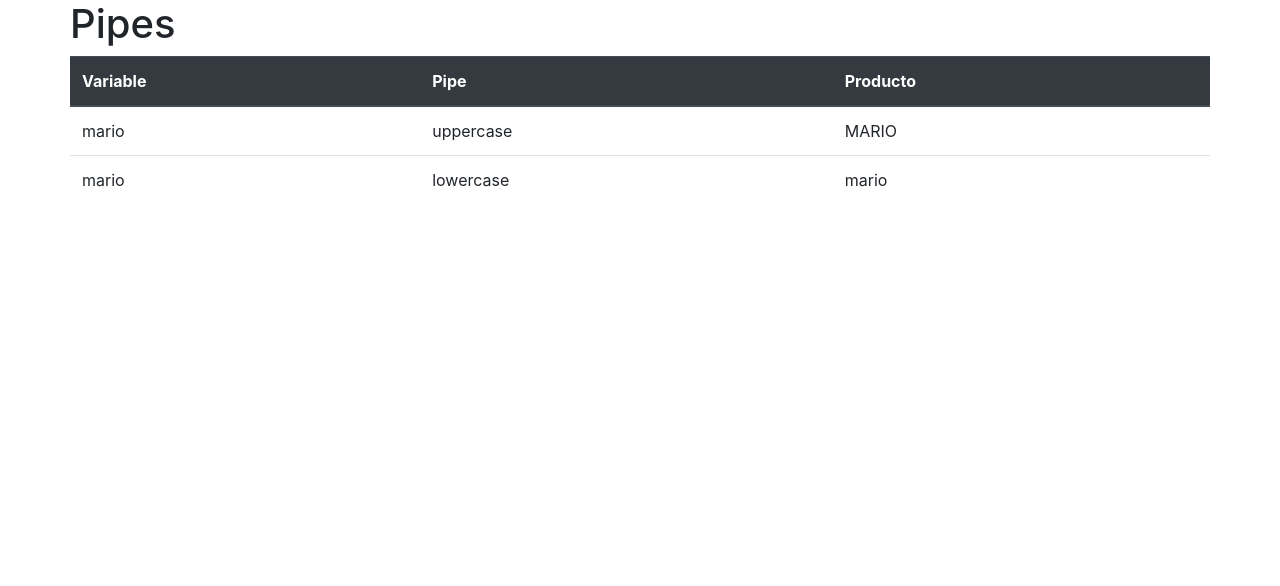
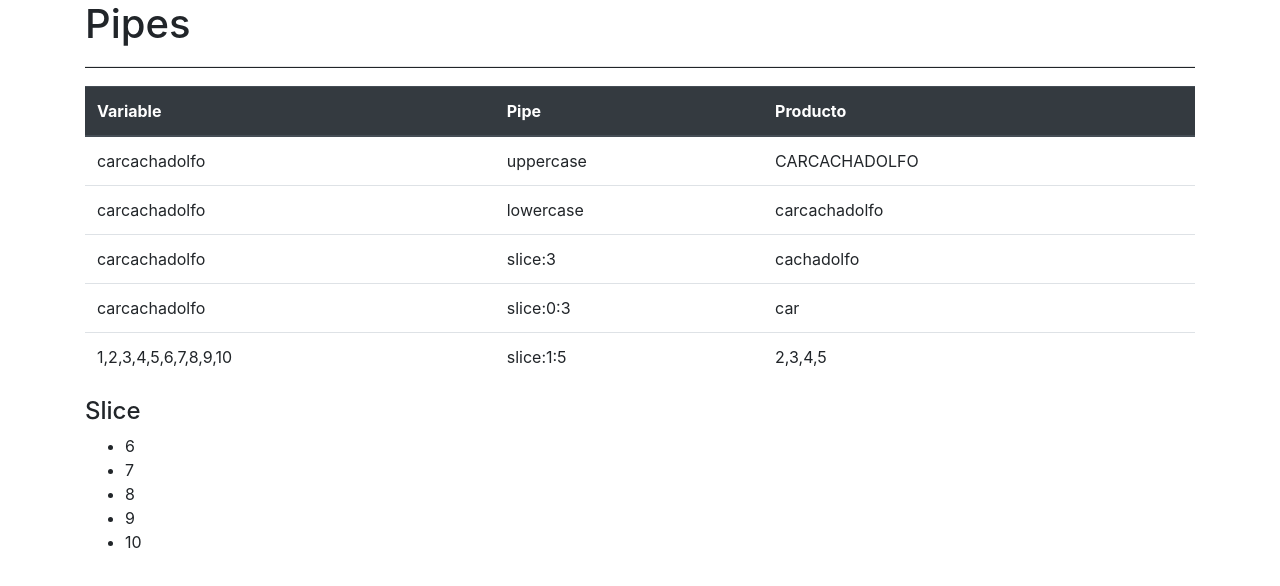
Before and after one commit to makadown/ng7-pipes, an Angular app: page / in a window 1280 px wide. Shown: the top 586 px of the page. Built offline with nearby package versions, Linux system fonts and the light colour scheme.

Commit message:
usando pipe slice

```diff
--- a/src/app/app.component.html
+++ b/src/app/app.component.html
@@ -1,9 +1,9 @@
 <!--The content below is only a placeholder and can be replaced.-->
 <div class="container">
-  <div class="row">
-    <h1>Pipes</h1><hr>
-  </div>
-  <div class="row">
+
+  <h1>Pipes</h1>
+  <hr>
+
   <table class="table">
     <thead class="thead-dark">
       <tr>
@@ -23,7 +23,26 @@
         <td>lowercase</td>
         <td>{{nombre | lowercase}}</td>
       </tr>
+      <tr>
+        <td>{{nombre}}</td>
+        <td>slice:3</td>
+        <td>{{nombre | slice: 3}}</td>
+      </tr>
+      <tr>
+        <td>{{nombre}}</td>
+        <td>slice:0:3</td>
+        <td>{{nombre | slice: 0:3}}</td>
+      </tr>
+      <tr>
+          <td>{{arreglo}}</td>
+          <td>slice:1:5</td>
+          <td>{{arreglo | slice:1:5}}</td>
+        </tr>
     </tbody>
   </table>
+
+  <h4>Slice</h4>
+  <ul>
+    <li *ngFor="let item of arreglo | slice:5:20">{{item}}</li>
+  </ul>
 </div>
-</div>
--- a/src/app/app.component.ts
+++ b/src/app/app.component.ts
@@ -7,5 +7,6 @@
 })
 export class AppComponent {
   title = 'pipes';
-  nombre = 'mario';
+  nombre = 'carcachadolfo';
+  arreglo= [1,2,3,4,5,6,7,8,9,10];
 }
```
Lines whose indentation alone changed are shown as unchanged.
